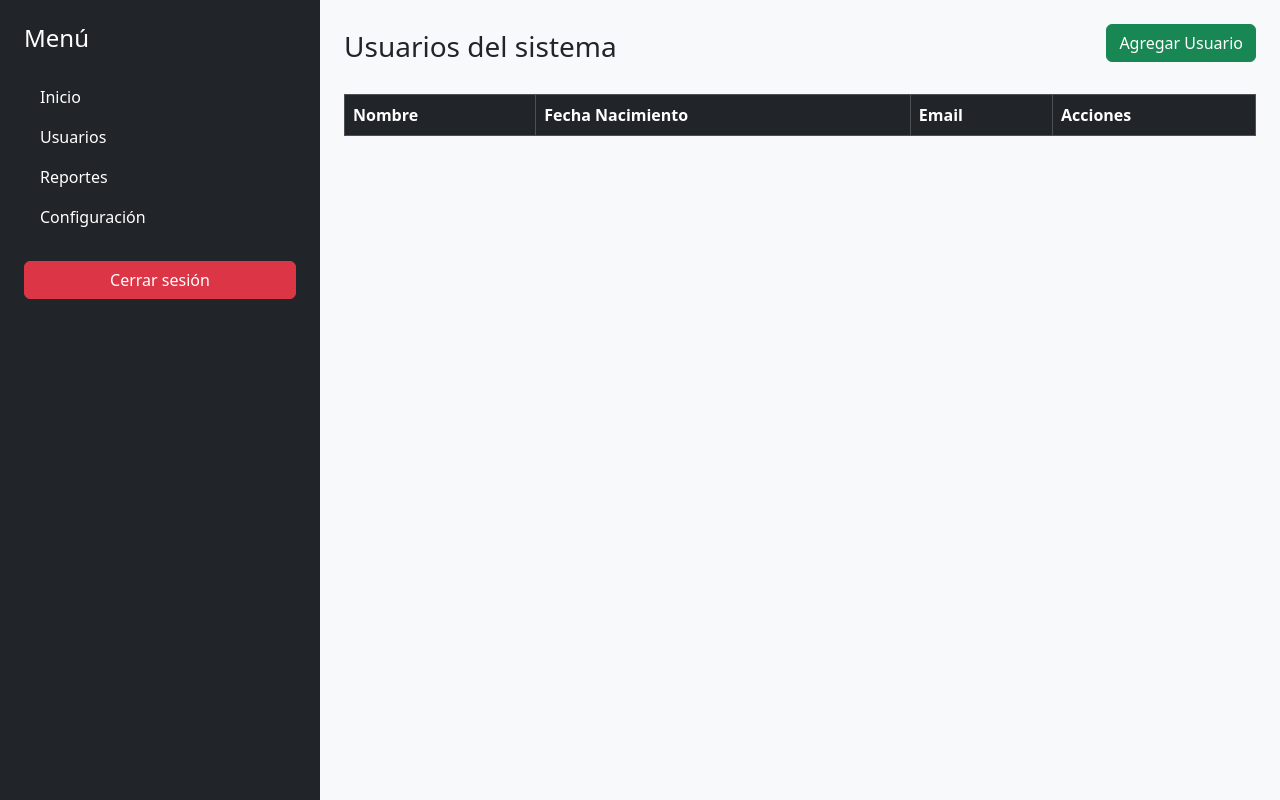
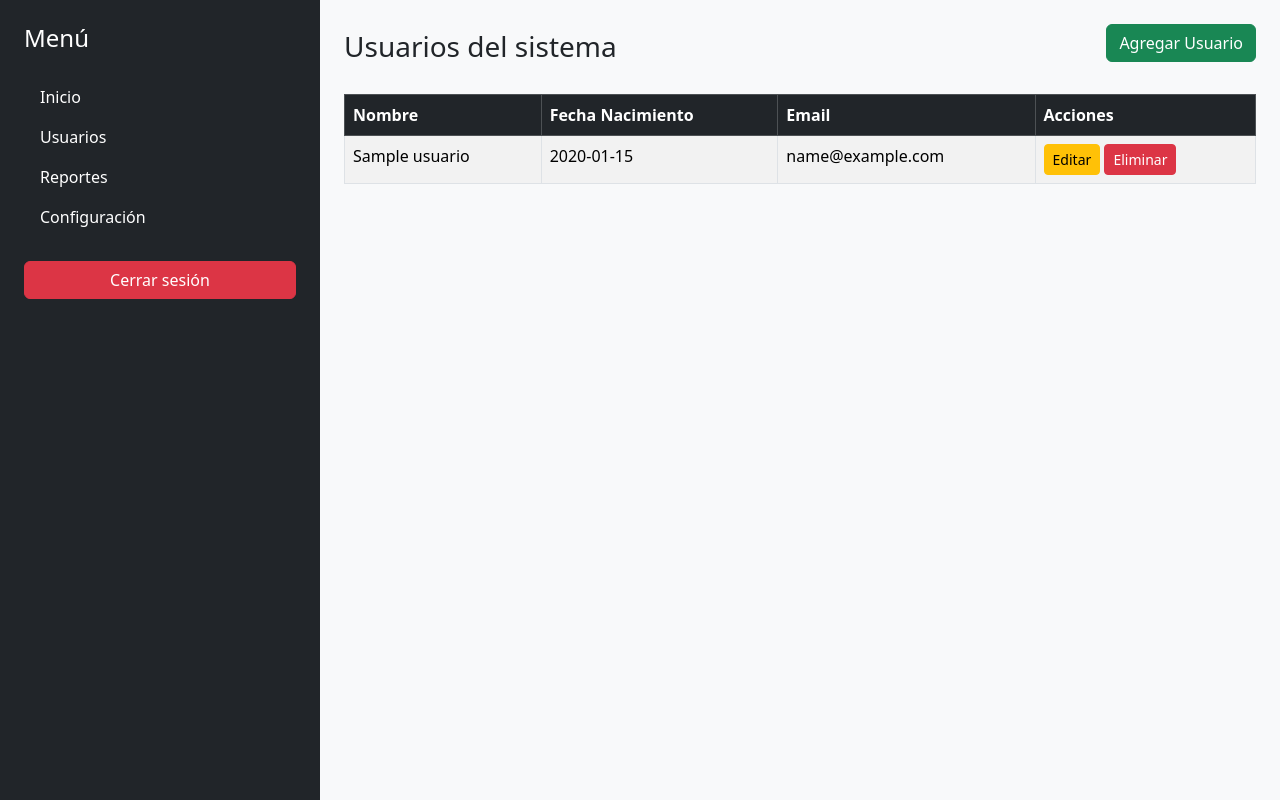
Before and after one commit to JdaniloChin/webCS, a PHP site: page /usuarios.php in a window 1280 px wide. Run offline with PHP 8.4, Linux system fonts and the light colour scheme; the visitor is signed in with stand-in values (Sample User, id 1); tables that the repository leaves empty hold one stand-in row (values such as "Sample post"); lists and menus that the app fills with data are empty.

Commit message:
clase 09

```diff
--- a/control_tareas/home.php
+++ b/control_tareas/home.php
@@ -1,7 +1,7 @@
 <?php
 session_start();
 if (!isset($_SESSION['nombre'])) {
-    header("Location: ../index.php");
+    header("Location: ./index.php");
     exit();
 }
 
--- a/control_tareas/usuarios.php
+++ b/control_tareas/usuarios.php
@@ -5,6 +5,17 @@ if (!isset($_SESSION['nombre'])) {
     exit();
 }else {
   require_once("include/conexion.php");
+
+  //CRUD de usuarios
+
+  //Read->Select de todos los usuarios
+  $usuarios_data = [];
+  $resultado =  $stmt = $mysqli->query("SELECT Id_usuario,Nombre, Fecha_Nacimiento, Email FROM usuarios");
+  if($resultado && $resultado->num_rows > 0){
+    while($row = $resultado->fetch_assoc()){
+      $usuarios_data[] = $row;
+    }
+  }
 }
 ?>
 <!DOCTYPE html>
@@ -36,6 +47,17 @@ if (!isset($_SESSION['nombre'])) {
         </thead>
         <tbody>
             <!-- Aquí se agregan los usuarios dinámicamente -->
+             <?php foreach ($usuarios_data as $usuario): ?>
+             <tr>
+                <td><?= htmlspecialchars($usuario['Nombre'])?></td>
+                <td><?= htmlspecialchars($usuario['Fecha_Nacimiento'])?></td>
+                <td><?= htmlspecialchars($usuario['Email'])?></td>
+                <td>
+                  <a href="?editar=<?= $usuario['Id_usuario'] ?>" class="btn btn-warning btn-sm">Editar</a>
+                  <a href="?eliminar=<?= $usuario['Id_usuario'] ?>" class="btn btn-danger btn-sm" onclick="return confirm('¿Está seguro de eliminar este usuario?')">Eliminar</a>
+                </td>
+             </tr>
+             <?php endforeach; ?>
         </tbody>
     </table>
 </main>
```
